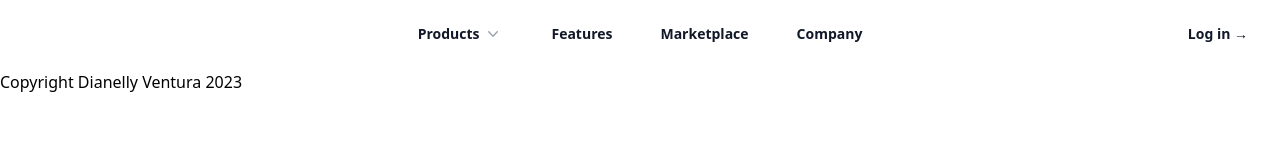
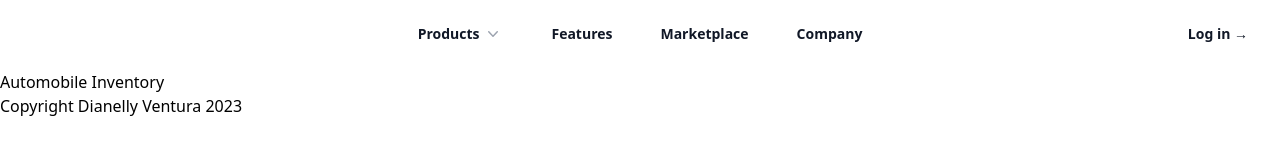
Before and after one commit to DMVCodeX/RoadRunners-Client, a React (Vite) app: page /marketplace in a window 1280 px wide. Shown: the part 167-322 px from the top of the page. Built offline with nearby package versions, Linux system fonts and the light colour scheme.

Commit message:
add marketplace file and add routing

```diff
--- a/src/Content.jsx
+++ b/src/Content.jsx
@@ -1,9 +1,10 @@
 import { Route, Routes } from "react-router-dom";
+import { Marketplace } from "./Marketplace";
 
 export function Content() {
   return (
     <Routes>
-      <Route path="" />
+      <Route path="/marketplace" element={<Marketplace />} />
     </Routes>
   );
 }
--- a/src/Header.jsx
+++ b/src/Header.jsx
@@ -185,7 +185,7 @@ export function Header() {
                     Features
                   </a>
                   <a
-                    href="#"
+                    href="/marketplace"
                     className="-mx-3 block rounded-lg px-3 py-2 text-base font-semibold leading-7 text-gray-900 hover:bg-gray-50"
                   >
                     Marketplace
--- /dev/null
+++ b/src/Marketplace.jsx
@@ -0,0 +1,9 @@
+export function Marketplace() {
+  return (
+    <>
+      <div>
+        <h1>Automobile Inventory</h1>
+      </div>
+    </>
+  );
+}
```
